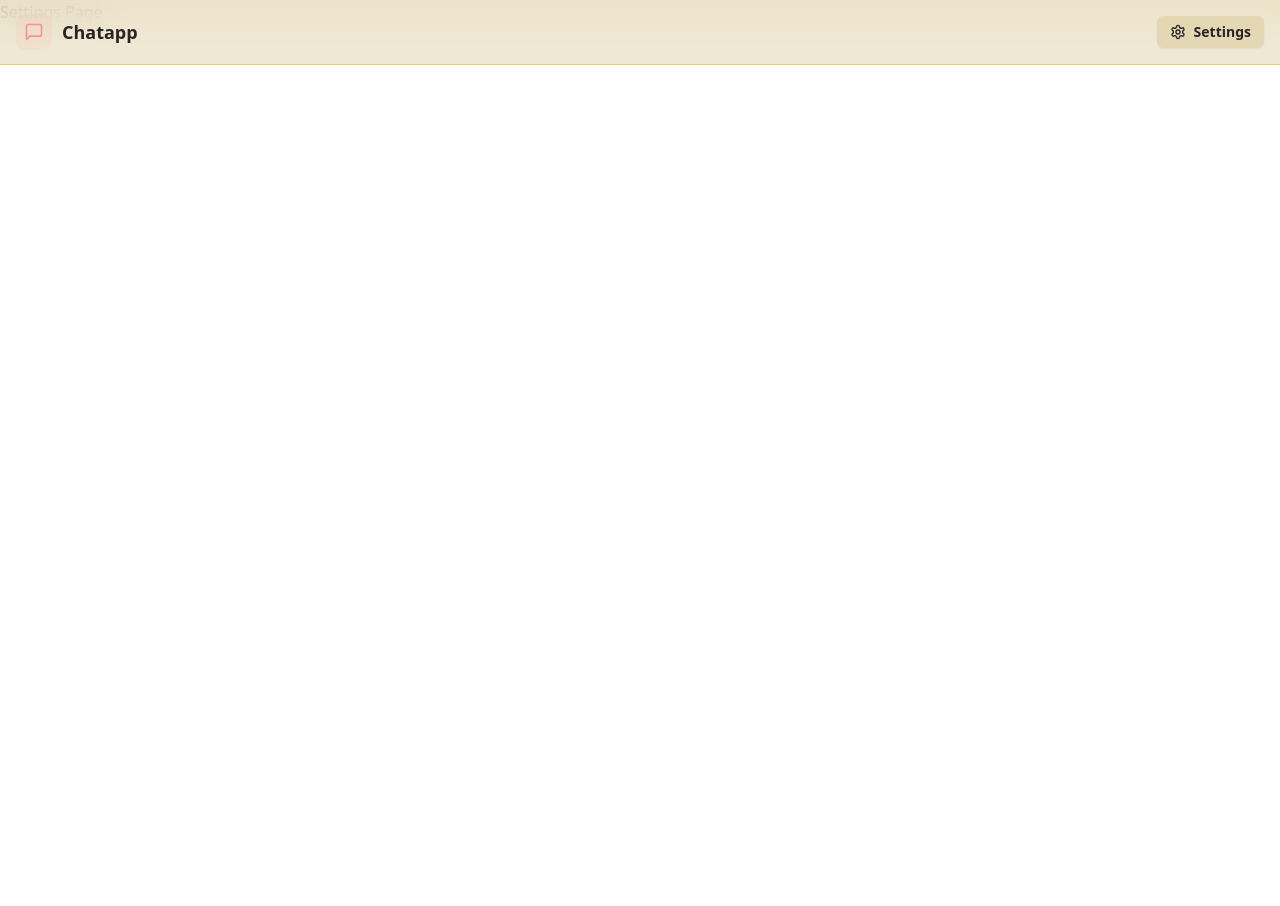
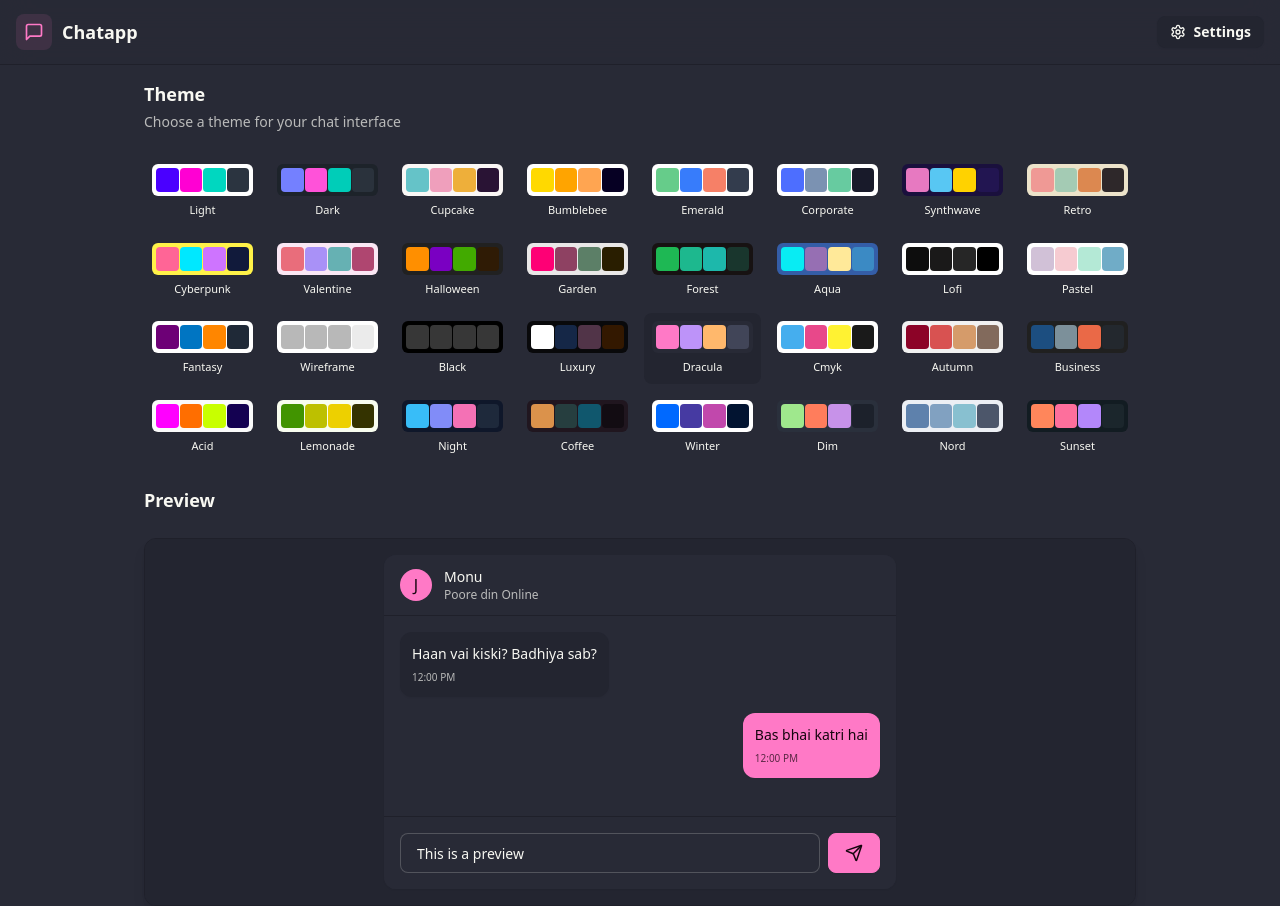
Before and after one commit to s4kenn/chatapp-frontend, a React (Vite) app: page /settings in a window 1280 px wide. Before the commit the page ends 800 px from the top, so only its background shows below. Built offline with nearby package versions, Linux system fonts and the light colour scheme; no server answers.

Commit message:
added theme selection and preview functionality in settings page

```diff
--- a/index.html
+++ b/index.html
@@ -1,4 +1,5 @@
 <!doctype html>
+<html lang="en" data-theme="retro">
   <head>
     <meta charset="UTF-8" />
     <link rel="icon" type="image/svg+xml" href="/vite.svg" />
--- a/src/App.jsx
+++ b/src/App.jsx
@@ -6,12 +6,15 @@
 import SettingsPage from "./pages/SettingsPage";
 import ProfilePage from "./pages/ProfilePage";
 import { useAuthStore } from "./store/useAuthStore";
+import { useThemeStore } from "./store/useThemeStore";
 import { useEffect } from "react";
 import { Loader } from "lucide-react";
 import { Toaster } from "react-hot-toast";
 
 function App() {
   const { authUser, checkAuth, isCheckingAuth } = useAuthStore();
+
+  const { theme } = useThemeStore();
 
   useEffect(() => {
     checkAuth();
@@ -27,7 +30,7 @@
     );
 
   return (
-    <div data-theme="retro">
+    <div data-theme={theme}>
       <Navbar />
       <Routes>
         <Route
--- a/src/pages/ProfilePage.jsx
+++ b/src/pages/ProfilePage.jsx
@@ -23,7 +23,7 @@
   };
 
   return (
-    <div className="h-screen pt-20">
+    <div className="h-max pt-20">
       <div className="max-w-2xl mx-auto p-4 py-8">
         <div className="bg-base-300 rounded-xl p-6 space-y-8">
           <div className="text-center">
--- a/src/pages/SettingsPage.jsx
+++ b/src/pages/SettingsPage.jsx
@@ -1,7 +1,136 @@
+import { useThemeStore } from "../store/useThemeStore";
+import { THEMES } from "../constants/index.js";
+import { Send } from "lucide-react";
+
+const PREVIEW_MESSAGES = [
+  { id: 1, content: "Haan vai kiski? Badhiya sab?", isSent: false },
+  {
+    id: 2,
+    content: "Bas bhai katri hai",
+    isSent: true,
+  },
+];
+
 function SettingsPage() {
-    return ( <div>
-        Settings Page
-    </div> );
+  const { theme, setTheme } = useThemeStore();
+
+  return (
+    <div className="h-max container mx-auto px-4 pt-20 max-w-5xl">
+      <div className="space-y-6">
+        <div className="flex flex-col gap-1">
+          <h2 className="text-lg font-semibold">Theme</h2>
+          <p className="text-sm text-base-content/70">
+            Choose a theme for your chat interface
+          </p>
+        </div>
+
+        <div className="grid grid-cols-4 sm:grid-cols-6 md:grid-cols-8 gap-2">
+          {THEMES.map((t) => (
+            <button
+              key={t}
+              className={`
+                group flex flex-col items-center gap-1.5 p-2 rounded-lg transition-colors
+                ${theme === t ? "bg-base-200" : "hover:bg-base-200/50"}
+              `}
+              onClick={() => setTheme(t)}
+            >
+              <div
+                className="relative h-8 w-full rounded-md overflow-hidden"
+                data-theme={t}
+              >
+                <div className="absolute inset-0 grid grid-cols-4 gap-px p-1">
+                  <div className="rounded bg-primary"></div>
+                  <div className="rounded bg-secondary"></div>
+                  <div className="rounded bg-accent"></div>
+                  <div className="rounded bg-neutral"></div>
+                </div>
+              </div>
+              <span className="text-[11px] font-medium truncate w-full text-center">
+                {t.charAt(0).toUpperCase() + t.slice(1)}
+              </span>
+            </button>
+          ))}
+        </div>
+
+        {/* Preview Section */}
+        <h3 className="text-lg font-semibold mb-3">Preview</h3>
+        <div className="rounded-xl border border-base-300 overflow-hidden bg-base-100 shadow-lg">
+          <div className="p-4 bg-base-200">
+            <div className="max-w-lg mx-auto">
+              {/* Mock Chat UI */}
+              <div className="bg-base-100 rounded-xl shadow-sm overflow-hidden">
+                {/* Chat Header */}
+                <div className="px-4 py-3 border-b border-base-300 bg-base-100">
+                  <div className="flex items-center gap-3">
+                    <div className="w-8 h-8 rounded-full bg-primary flex items-center justify-center text-primary-content font-medium">
+                      J
+                    </div>
+                    <div>
+                      <h3 className="font-medium text-sm">Monu</h3>
+                      <p className="text-xs text-base-content/70">Poore din Online</p>
+                    </div>
+                  </div>
+                </div>
+
+                {/* Chat Messages */}
+                <div className="p-4 space-y-4 min-h-[200px] max-h-[200px] overflow-y-auto bg-base-100">
+                  {PREVIEW_MESSAGES.map((message) => (
+                    <div
+                      key={message.id}
+                      className={`flex ${
+                        message.isSent ? "justify-end" : "justify-start"
+                      }`}
+                    >
+                      <div
+                        className={`
+                          max-w-[80%] rounded-xl p-3 shadow-sm
+                          ${
+                            message.isSent
+                              ? "bg-primary text-primary-content"
+                              : "bg-base-200"
+                          }
+                        `}
+                      >
+                        <p className="text-sm">{message.content}</p>
+                        <p
+                          className={`
+                            text-[10px] mt-1.5
+                            ${
+                              message.isSent
+                                ? "text-primary-content/70"
+                                : "text-base-content/70"
+                            }
+                          `}
+                        >
+                          12:00 PM
+                        </p>
+                      </div>
+                    </div>
+                  ))}
+                </div>
+
+                {/* Chat Input */}
+                <div className="p-4 border-t border-base-300 bg-base-100">
+                  <div className="flex gap-2">
+                    <input
+                      type="text"
+                      className="input input-bordered flex-1 text-sm h-10"
+                      placeholder="Type a message..."
+                      value="This is a preview"
+                      readOnly
+                    />
+                    <button className="btn btn-primary h-10 min-h-0">
+                      <Send size={18} />
+                    </button>
+                  </div>
+                </div>
+              </div>
+            </div>
+          </div>
+        </div>
+      </div>
+    </div>
+  );
 }
 
 export default SettingsPage;
```
